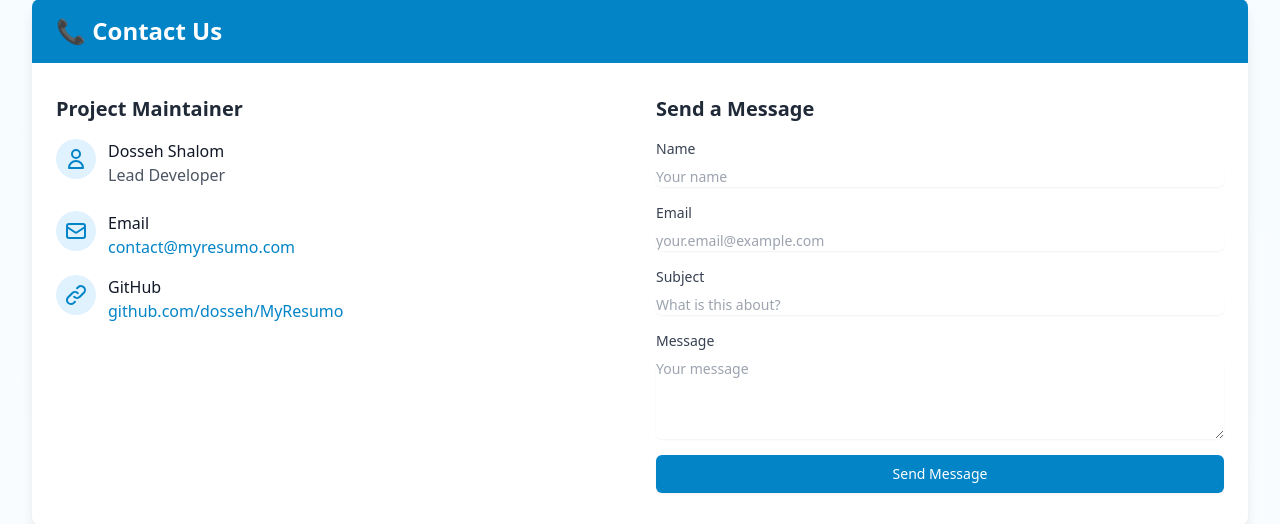
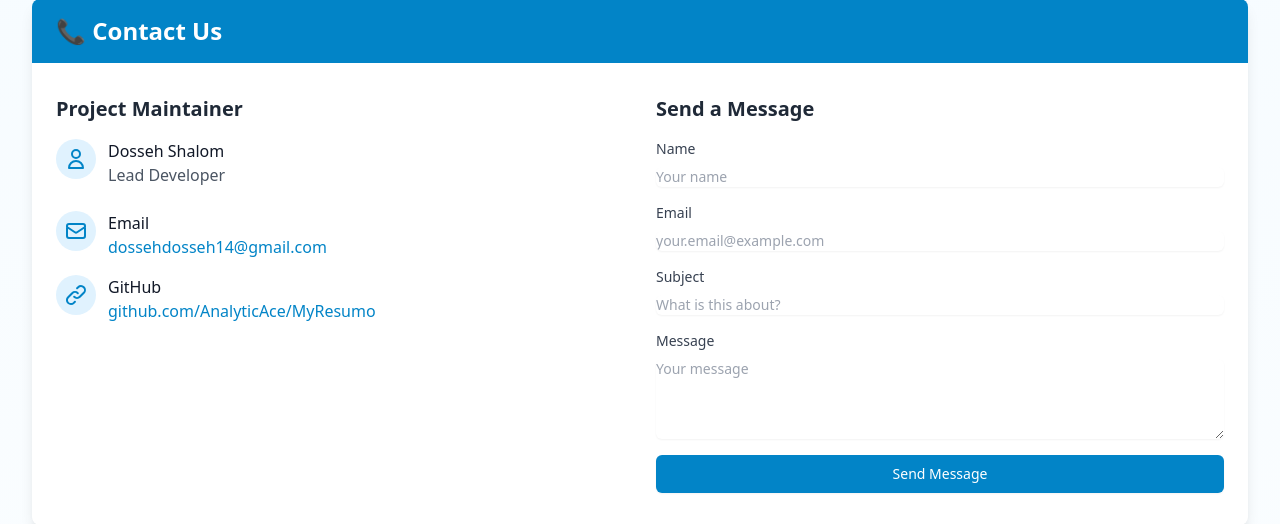
Before and after one commit to AnalyticAce/MyResumo, a FastAPI app: page /contribution in a window 1280 px wide. Shown: the part 1439-1963 px from the top of the page. Run offline with FastAPI, Linux system fonts and the light colour scheme; some libraries are stand-ins or nearby versions.

Commit message:
refactor(contribution): update repository details and contact information

```diff
--- a/app/templates/contribution.html
+++ b/app/templates/contribution.html
@@ -35,10 +35,10 @@ function contributionPageData() {
             // Project details
             project: {
                 name: 'MyResumo',
-                repo: 'dosseh/MyResumo',
-                repoUrl: 'https://github.com/dosseh/MyResumo',
-                contributingGuide: 'https://github.com/dosseh/MyResumo/blob/main/CONTRIBUTING.md',
-                issuesUrl: 'https://github.com/dosseh/MyResumo/issues'
+                repo: 'AnalyticAce/MyResumo',
+                repoUrl: 'https://github.com/AnalyticAce/MyResumo',
+                contributingGuide: 'https://github.com/AnalyticAce/MyResumo/blob/main/CONTRIBUTING.md',
+                issuesUrl: 'https://github.com/AnalyticAce/MyResumo/issues'
             },
             // Contact information
             contact: {
@@ -46,19 +46,19 @@ function contributionPageData() {
                     name: 'Dosseh Shalom',
                     title: 'Lead Developer'
                 },
-                email: 'contact@myresumo.com',
+                email: 'dossehdosseh14@gmail.com',
             },
             // Sponsorship
             sponsorship: {
-                githubSponsors: 'https://github.com/sponsors/dosseh',
+                githubSponsors: 'https://github.com/sponsors/AnalyticAce',
             },
             // Social sharing
             social: {
                 twitter: {
-                    shareUrl: 'https://twitter.com/intent/tweet?text=Check%20out%20MyResumo%20-%20an%20amazing%20open-source%20resume%20builder!&url=https://github.com/dosseh/MyResumo'
+                    shareUrl: 'https://twitter.com/intent/tweet?text=Check%20out%20MyResumo%20-%20an%20amazing%20open-source%20resume%20builder!&url=https://github.com/AnalyticAce/MyResumo'
                 },
                 linkedin: {
-                    shareUrl: 'https://www.linkedin.com/sharing/share-offsite/?url=https://github.com/dosseh/MyResumo'
+                    shareUrl: 'https://www.linkedin.com/sharing/share-offsite/?url=https://github.com/AnalyticAce/MyResumo'
                 }
             },
             // API endpoints
@@ -69,7 +69,7 @@ function contributionPageData() {
             faq: [
                 {
                     question: 'How can I report a bug in MyResumo?',
-                    answer: '<p>To report a bug, please create an issue on our <a href="https://github.com/dosseh/MyResumo/issues" class="text-primary-600 hover:text-primary-800">GitHub repository</a>. Please include:</p><ul class="list-disc pl-5 mt-2"><li>A clear description of the bug</li><li>Steps to reproduce the issue</li><li>Expected vs. actual behavior</li><li>Your browser/device information</li><li>Screenshots if applicable</li></ul>'
+                    answer: '<p>To report a bug, please create an issue on our <a href="https://github.com/AnalyticAce/MyResumo/issues" class="text-primary-600 hover:text-primary-800">GitHub repository</a>. Please include:</p><ul class="list-disc pl-5 mt-2"><li>A clear description of the bug</li><li>Steps to reproduce the issue</li><li>Expected vs. actual behavior</li><li>Your browser/device information</li><li>Screenshots if applicable</li></ul>'
                 },
                 {
                     question: 'How can I request a new feature?',
```
